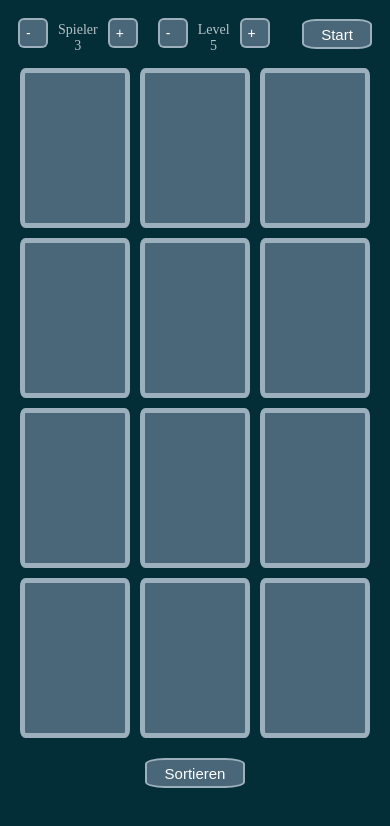
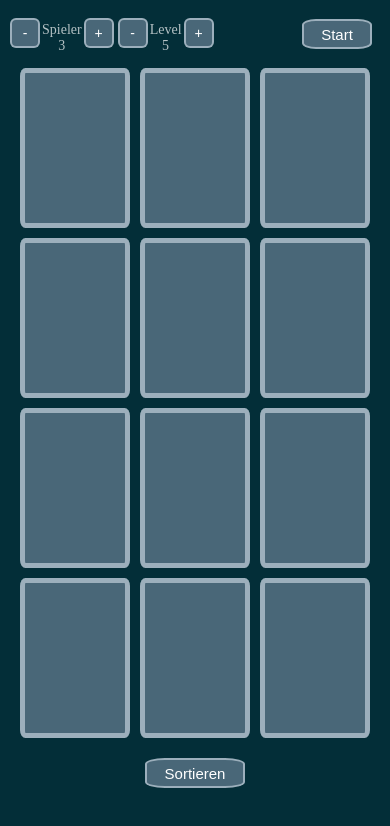
Before and after one commit to Fendroun/crew, a plain HTML site: page index.html in a window 390 px wide. Drawn offline with Linux system fonts and the light colour scheme.

Commit message:
Update styles.css

```diff
--- a/styles.css
+++ b/styles.css
@@ -111,10 +111,9 @@ body {
     font-size: 14px;
     justify-content: center;
     align-items: center;
-    /* margin-left: 2px; */
-    /* margin-right: 2px; */
+    margin-left: 2px;
+    margin-right: 2px;
     align-items: center;
-    padding-right: 20px;
 }
     .label {
         text-align: center;
```
